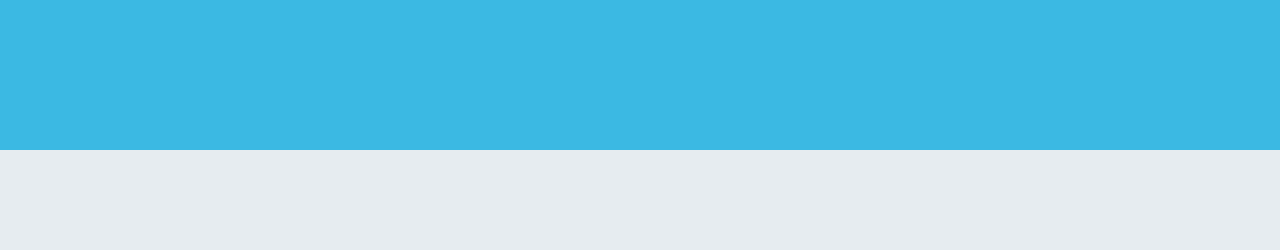
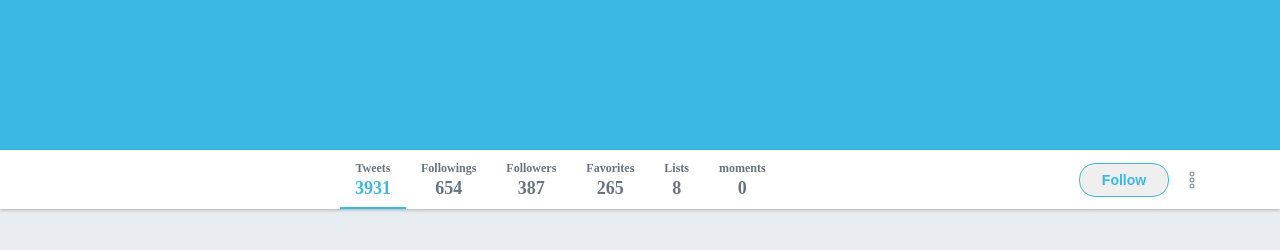
Before and after one commit to marcelo-rafael/apptwitter, a plain HTML site: page APP2/index.html in a window 1280 px wide. Shown: the part 276-526 px from the top of the page. Drawn offline with Linux system fonts and the light colour scheme.

Commit message:
Barra superior

```diff
--- a/APP2/index.html
+++ b/APP2/index.html
@@ -31,6 +31,43 @@
     <h1>Twitter do Marcelo</h1>
   </div>
 
+  <div class="bar">
+    <div class="content">
+      <ul>
+        <li class="active">
+          <span>Tweets</span>
+          <strong>3931</strong>
+        </li>
+        <li>
+          <span>Followings</span>
+          <strong>654</strong>
+        </li>
+        <li>
+          <span>Followers</span>
+          <strong>387</strong>
+        </li>
+        <li>
+          <span>Favorites</span>
+          <strong>265</strong>
+        </li>
+        <li>
+          <span>Lists</span>
+          <strong>8</strong>
+        </li>
+        <li>
+          <span>moments</span>
+          <strong>0</strong>
+        </li>
+      </ul>
+      <div class="actions">
+        <button>Follow</button>
+        <img src="/images/more.svg" alt="More">
+      </div>
+
+    </div>
+  </div>
+
+
 </body>
 
 </html>
--- a/APP2/style.css
+++ b/APP2/style.css
@@ -110,3 +110,80 @@ div.banner {
 
   color: #fff;
 }
+
+div.bar {
+  height: 59px;
+  background: #fff;
+  box-shadow: 0 1px 3px rgba(0, 0, 0, 0.25);
+}
+
+div.bar .content {
+  display: flex;
+  justify-content: space-between;
+  align-items: center;
+  padding-left: 285px;
+  height: 100%;
+}
+
+div.bar .content ul {
+  display: flex;
+  list-style: none;
+  height: 100%;
+}
+
+div.bar .content ul li {
+  display: flex;
+  flex-direction: column;
+  justify-content: center;
+  align-items: center;
+  padding: 0 15px;
+  position: relative;
+}
+
+div.bar .content ul li.active::after {
+  content: '';
+  width: 100%;
+  height: 2px;
+  position: absolute;
+  bottom: 0;
+  left: 0;
+  background: #3bb9e3;
+}
+
+div.bar .content ul li span {
+  color: #667580;
+  font-size: 12px;
+  font-weight: bold;
+}
+
+div.bar .content ul li strong {
+  color: #667580;
+  font-size: 18px;
+  font-weight: bold;
+  margin-top: 2px;
+}
+
+div.bar .content ul li.active strong {
+  color: #3bb9e3;
+}
+
+div.bar .content .actions {
+  display: flex;
+}
+
+div.bar .content .actions button {
+  height: 34px;
+
+  display: flex;
+  align-items: center;
+  justify-content: center;
+
+  width: 90px;
+  font-weight: bold;
+  font-size: 14px;
+  color: #3bb9e3;
+  border: 1px solid #3bb9e3;
+  border-radius: 16px;
+
+  margin-right: 20px;
+}
```
